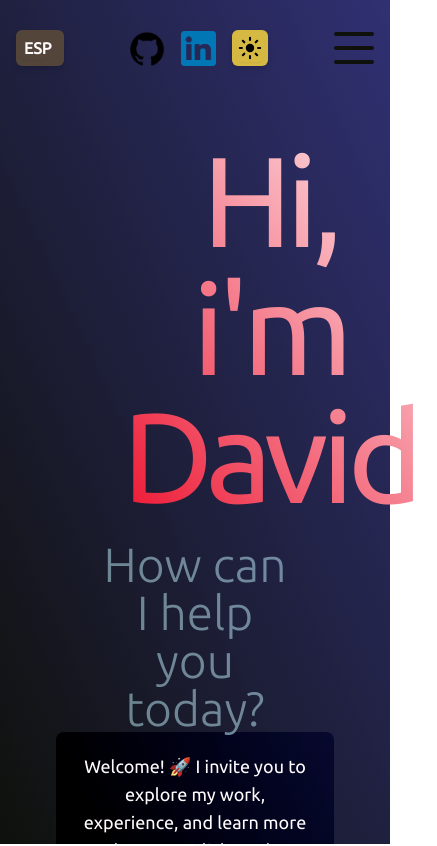
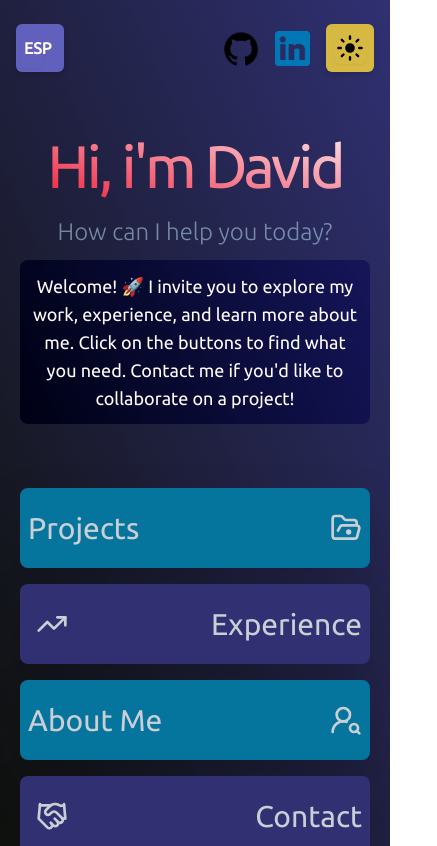
Before and after one commit to dborgat/portfolio, a Next.js app: page /en in a window 390 px wide. Shown: the top 846 px of the page, 437 px wide, since content can reach past the window. Built offline with nearby package versions, Linux system fonts and the light colour scheme.

Commit message:
Update styles and configurations for mobile

```diff
--- a/src/app/[locale]/page.tsx
+++ b/src/app/[locale]/page.tsx
@@ -37,9 +37,9 @@ const Home: React.FC = () => {
   };
 
   return (
-    <div className='flex flex-col content-center w-full h-full py-5 px-14'>
+    <div className='flex flex-col content-center w-full h-full py-5 md:px-14 px-5'>
       {/* title and subtitle */}
-      <div className='w-full h-full flex flex-col justify-center'>
+      <div className='w-full md:h-full h-2/5 flex flex-col justify-center'>
         <TitleAndSubtitleContainer
           title={title}
           defaultAnimations={defaultAnimations}
--- a/src/components/ActionButtons.tsx
+++ b/src/components/ActionButtons.tsx
@@ -36,12 +36,12 @@ const ActionButtons: React.FC<ActionButtonsProps> = ({
 
   return (
     <motion.div
-      className='flex flex-col gap-10'
+      className='flex flex-col md:gap-10 gap-16'
       animate={{ y: 0 }}
       initial={{ y: 10 }}
     >
       <motion.div
-        className='backdrop-contrast-125 w-full rounded-lg p-5 text-center'
+        className='backdrop-contrast-125 w-full rounded-lg md:p-5 p-3 text-center mt-3'
         initial={{ opacity: 0 }}
         animate={{ opacity: 1 }}
       >
@@ -63,7 +63,7 @@ const ActionButtons: React.FC<ActionButtonsProps> = ({
         </motion.span>
       </motion.div>
       <motion.div
-        className='w-full flex flex-wrap justify-between'
+        className='w-full flex flex-col justify-between md:flex-row gap-4'
         initial={{ opacity: 0 }}
         animate={{ opacity: 1 }}
       >
@@ -74,13 +74,13 @@ const ActionButtons: React.FC<ActionButtonsProps> = ({
           transition={{ type: 'spring', stiffness: 800, damping: 15 }}
           initial={{ y: 20 }}
           animate={{ y: 0 }}
-          className='drop-shadow-2xl w-1/4 rounded-lg h-52 bg-delftBlue dark:bg-cerulean flex p-5 hover:bg-slateBlue focus:bg-slateBlue dark:hover:bg-charcoal dark:focus:bg-raisinBlack flex-col justify-between'
+          className='drop-shadow-2xl md:w-1/4 rounded-lg md:h-52 h-20 bg-delftBlue dark:bg-cerulean flex md:p-5 p-2 hover:bg-slateBlue focus:bg-slateBlue dark:hover:bg-charcoal dark:focus:bg-raisinBlack md:flex-col justify-between items-center'
           onClick={() => router.push('/projects')}
         >
           <h1 className='text-frenchGrey text-3xl'>
             {t('Index.mainButtons.projects')}
           </h1>
-          <Icons.FolderOpenDot className='w-11 h-11 ml-auto text-frenchGrey' />
+          <Icons.FolderOpenDot className='md:w-11 w-8 md:h-11 h-8 md:ml-auto ml-4 text-frenchGrey' />
         </motion.button>
         <motion.button
           whileHover={{
@@ -89,13 +89,13 @@ const ActionButtons: React.FC<ActionButtonsProps> = ({
           transition={{ type: 'spring', stiffness: 800, damping: 15 }}
           initial={{ y: 20 }}
           animate={{ y: 0 }}
-          className='drop-shadow-2xl rounded-lg h-52 w-1/5 dark:dark:bg-delftBlue bg-gunMetal flex p-5 hover:bg-charcoal dark:hover:bg-slateBlue flex-col justify-between'
+          className='drop-shadow-2xl rounded-lg md:h-52 h-20 md:w-1/5 dark:dark:bg-delftBlue bg-gunMetal flex md:p-5 p-2 hover:bg-charcoal dark:hover:bg-slateBlue md:flex-col flex-row-reverse justify-between items-center'
           onClick={() => router.push('/experience')}
         >
           <h1 className='text-frenchGrey text-3xl'>
             {t('Index.mainButtons.Experience')}
           </h1>
-          <Icons.Up className='w-11 h-11 ml-auto text-frenchGrey' />
+          <Icons.Up className='md:w-11 w-8 md:h-11 h-8 md:ml-auto ml-2 text-frenchGrey' />
         </motion.button>
         <motion.button
           whileHover={{
@@ -104,14 +104,14 @@ const ActionButtons: React.FC<ActionButtonsProps> = ({
           transition={{ type: 'spring', stiffness: 800, damping: 15 }}
           initial={{ y: 20 }}
           animate={{ y: 0 }}
-          className=' drop-shadow-2xl rounded-lg h-52 w-1/4
-     bg-delftBlue dark:bg-cerulean flex p-5 hover:bg-slateBlue dark:hover:bg-charcoal flex-col justify-between'
+          className=' drop-shadow-2xl rounded-lg md:h-52 h-20 md:w-1/4
+     bg-delftBlue dark:bg-cerulean flex md:p-5 p-2 hover:bg-slateBlue dark:hover:bg-charcoal md:flex-col justify-between items-center'
           onClick={() => router.push('/about')}
         >
           <h1 className='text-frenchGrey text-3xl'>
             {t('Index.mainButtons.aboutMe')}
           </h1>
-          <Icons.AboutMe className='w-11 h-11 ml-auto text-frenchGrey' />
+          <Icons.AboutMe className='md:w-11 w-8 md:h-11 h-8 md:ml-auto ml-4 text-frenchGrey' />
         </motion.button>
         <motion.button
           whileHover={{
@@ -120,13 +120,13 @@ const ActionButtons: React.FC<ActionButtonsProps> = ({
           transition={{ type: 'spring', stiffness: 800, damping: 15 }}
           initial={{ y: 20 }}
           animate={{ y: 0 }}
-          className='drop-shadow-2xl rounded-lg h-52 w-1/5 dark:bg-delftBlue bg-gunMetal flex p-5 hover:bg-charcoal dark:hover:bg-slateBlue flex-col justify-between'
+          className='drop-shadow-2xl rounded-lg md:h-52 h-20 md:w-1/5 dark:bg-delftBlue bg-gunMetal flex md:p-5 p-2 hover:bg-charcoal dark:hover:bg-slateBlue md:flex-col justify-between flex-row-reverse items-center'
           onClick={() => router.push('/contact')}
         >
           <h1 className='text-frenchGrey text-3xl'>
             {t('Index.mainButtons.contact')}
           </h1>
-          <Icons.Handshake className='w-11 h-11 ml-auto text-frenchGrey' />
+          <Icons.Handshake className='md:w-11 w-8 md:h-11 h-8 md:ml-auto ml-2 text-frenchGrey' />
         </motion.button>
       </motion.div>
     </motion.div>
--- a/src/components/Navbar.tsx
+++ b/src/components/Navbar.tsx
@@ -52,8 +52,8 @@ const Navbar: React.FC<SidebarProps> = () => {
           type='checkbox'
           checked={locale === 'es'}
           onChange={handleLocalChange}
-          className='relative appearance-none inline-block w-12 h-9 cursor-pointer rounded-md shadow-md transitions-all after:absolute after:top-0.5 after:left-1 after:h-7 after:w-7 after:rounded-md after:shadow-sm after:font-bold after:p-1 dark:bg-taupe bg-delftBlue
-          after:content-["ESP"] checked:after:content-["ENG"] checked:bg-oldGold'
+          className='relative appearance-none inline-block md:w-12 md:h-9 w-12 h-12 cursor-pointer rounded-md shadow-md transitions-all after:absolute md:after:top-0.5 after:top-2  after:left-1 md:after:h-7 after:h-3/4 after:w-1/2 md:after:w-7 after:rounded-md after:shadow-sm after:font-bold after:p-1 dark:bg-slateBlue bg-nigth
+          after:content-["ESP"] checked:after:content-["ENG"]'
         />
       </div>
       {/* toggle dark mode*/}
@@ -80,17 +80,9 @@ const Navbar: React.FC<SidebarProps> = () => {
           type='checkbox'
           checked={isChecked}
           onChange={handleChangeIsDarkMode}
-          className='relative appearance-none inline-block w-9 h-9 cursor-pointer rounded-md shadow-md transitions-all after:absolute after:top-1 after:left-1 after:h-7 after:w-7 after:rounded-md after:shadow-sm
+          className='relative appearance-none inline-block md:w-9 md:h-9 w-12 h-12 cursor-pointer rounded-md shadow-md transitions-all after:absolute md:after:top-1 after:top-2 md:after:left-1 after:left-2 md:after:h-7 after:h-8 after:w-8 md:after:w-7 after:rounded-md after:shadow-sm
         after:bg-moon checked:after:bg-sun bg-eerieBlack checked:bg-oldGold'
         />
-      </div>
-      {/* menu button responsive */}
-      <div className='md:hidden'>
-        <button className='w-10 h-8 flex flex-col justify-between'>
-          <div className='w-10 h-1 rounded bg-nigth'></div>
-          <div className='w-10 h-1 rounded bg-nigth'></div>
-          <div className='w-10 h-1 rounded bg-nigth'></div>
-        </button>
       </div>
     </div>
   );
--- a/src/components/TitleAndSubtitleContainer.tsx
+++ b/src/components/TitleAndSubtitleContainer.tsx
@@ -16,13 +16,13 @@ const TitleAndSubtitleContainer: React.FC<TitleAndSubtitleContainerProps> = ({
   subtitle,
 }) => {
   return (
-    <div className='w-4/6 self-center'>
-      <div className='min-h-48 text-center'>
+    <div className='md:w-4/6 md:self-center'>
+      <div className='md:min-h-48 text-center'>
         <motion.h1
           initial='hidden'
           animate='reveal'
           transition={{ staggerChildren: 0.06 }}
-          className='p-5 tracking-tighter text-9xl bg-gradient-to-bl from-cardinal to-delftBlue dark:from-snowWhithe dark:to-red text-transparent bg-clip-text inline-block'
+          className='p-5 tracking-tighter  md:text-9xl text-6xl bg-gradient-to-bl from-cardinal to-delftBlue dark:from-snowWhithe dark:to-red text-transparent bg-clip-text inline-block'
         >
           {title.map((letter, index) => (
             <motion.span
@@ -38,7 +38,7 @@ const TitleAndSubtitleContainer: React.FC<TitleAndSubtitleContainerProps> = ({
       <motion.h1
         initial={{ opacity: 0, scale: 0.8 }}
         animate={{ opacity: 0.5, scale: 1 }}
-        className='text-eerieBlack dark:text-nonPhotoBlue font-light text-5xl text-center'
+        className='text-eerieBlack dark:text-nonPhotoBlue font-light text-2xl md:text-5xl text-center'
       >
         {subtitle}
       </motion.h1>
--- a/src/components/transitionProvides.tsx
+++ b/src/components/transitionProvides.tsx
@@ -15,7 +15,7 @@ const TransitionProvides: React.FC<Props> = ({ children }) => {
     <AnimatePresence>
       <div
         key={pathName}
-        className='w-screen h-screen bg-gradient-to-bl from-frenchGrey via-frenchGrey to-slateBlue dark:from-delftBlue dark:to-nigth'
+        className='w-screen h-full  bg-gradient-to-bl from-frenchGrey via-frenchGrey to-slateBlue dark:from-delftBlue dark:to-nigth'
       >
         {/* <motion.div
           className='h-screen w-screen fixed bg-charcoal rounded-md z-40'
@@ -26,7 +26,7 @@ const TransitionProvides: React.FC<Props> = ({ children }) => {
         <div className='h-24'>
           <Navbar />
         </div>
-        <div className='h-[calc(100vh-6rem)]'>{children}</div>
+        <div className='md:h-[calc(100vh-6rem)]'>{children}</div>
       </div>
     </AnimatePresence>
   );
```
